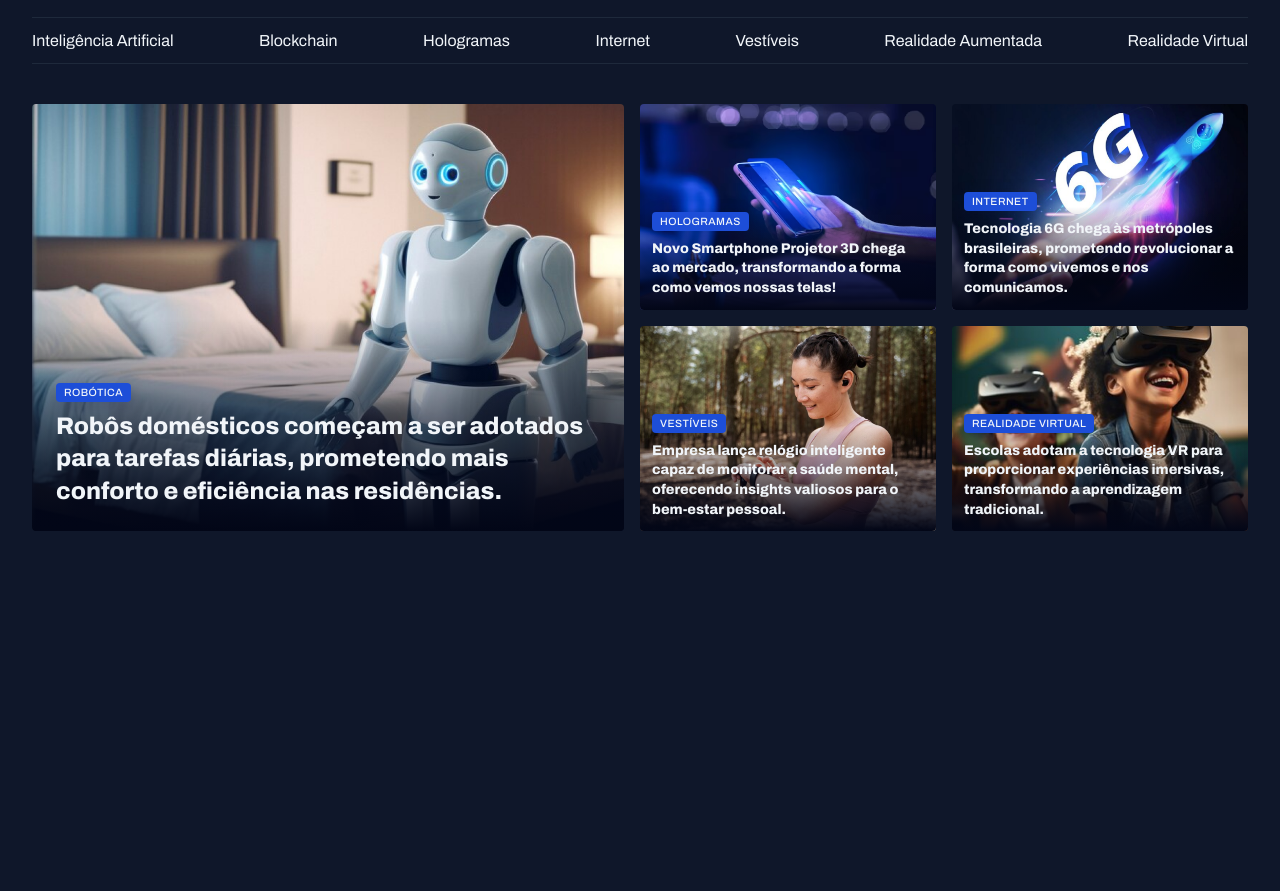
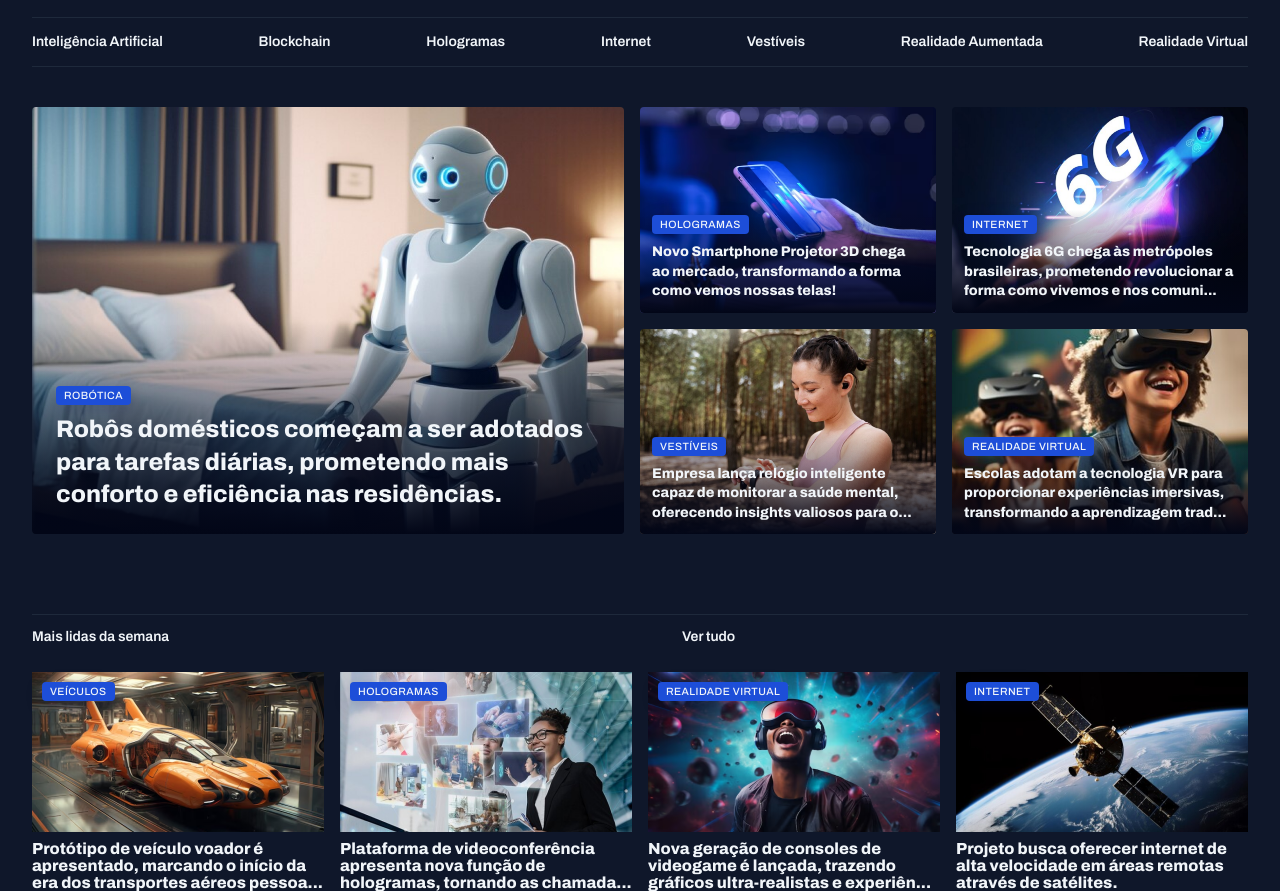
Before and after one commit to guithr/technews-portal, a plain HTML site: page index.html in a window 1280 px wide. Shown: the part 43-934 px from the top of the page. Before the commit the page ends 800 px from the top, so only its background shows below. Drawn offline with Linux system fonts and the light colour scheme.

Commit message:
feat(weekly): finalize weekly section with content and styling

```diff
--- a/assets/styles/global.css
+++ b/assets/styles/global.css
@@ -51,10 +51,10 @@ body {
   line-height: 145%;
   font-weight: 600;
 }
-.paragraph {
+.text-sm {
   font-size: 0.875rem;
-  line-height: 160%;
-  font-weight: 4 00;
+  line-height: 145%;
+  font-weight: 600;
 }
 
 img {
@@ -87,6 +87,7 @@ a:hover {
 
 main {
   margin-top: 2.5rem;
+  gap: 5rem;
 }
 
 .content-tag {
--- a/assets/styles/sections.css
+++ b/assets/styles/sections.css
@@ -1,3 +1,24 @@
+section header {
+  border-top: 1px solid var(--stroke-color);
+  padding-block: 0.75rem 1.5rem;
+
+  header a {
+    justify-self: end;
+    align-items: center;
+    gap: 0.5rem;
+
+    span {
+      background-image: url(../icons/ArrowRight.svg);
+      width: 16px;
+      height: 16px;
+    }
+
+    &:hover span {
+      background-image: url(../icons/ArrowRightHover.svg);
+    }
+  }
+}
+
 #highlights {
   img {
     height: 100%;
@@ -31,3 +52,27 @@
     }
   }
 }
+
+#weekly {
+  & > div {
+    grid-template-columns: repeat(4, 292px);
+  }
+  img {
+    height: 160px;
+  }
+
+  figure {
+    position: relative;
+
+    .content-tag {
+      position: absolute;
+      top: 10px;
+      left: 10px;
+    }
+
+    p {
+      margin-top: 0.5rem;
+      font-weight: 800;
+    }
+  }
+}
--- a/index.html
+++ b/index.html
@@ -39,13 +39,13 @@
         </div>
       </nav>
       <nav id="secondary" class="grid grid-flow-col">
-        <a href="">Inteligência Artificial</a>
-        <a href="">Blockchain</a>
-        <a href="">Hologramas</a>
-        <a href="">Internet</a>
-        <a href="">Vestíveis</a>
-        <a href="">Realidade Aumentada</a>
-        <a href="">Realidade Virtual</a>
+        <a class="text-sm" href="">Inteligência Artificial</a>
+        <a class="text-sm" href="">Blockchain</a>
+        <a class="text-sm" href="">Hologramas</a>
+        <a class="text-sm" href="">Internet</a>
+        <a class="text-sm" href="">Vestíveis</a>
+        <a class="text-sm" href="">Realidade Aumentada</a>
+        <a class="text-sm" href="">Realidade Virtual</a>
       </nav>
     </header>
     <main class="grid container">
@@ -77,7 +77,7 @@
               <span class="content-tag">Internet</span>
               <h3 class="heading3">
                 Tecnologia 6G chega às metrópoles brasileiras, prometendo
-                revolucionar a forma como vivemos e nos comunicamos.
+                revolucionar a forma como vivemos e nos comuni...
               </h3>
             </figcaption>
           </figure>
@@ -87,7 +87,7 @@
               <span class="content-tag">Vestíveis</span>
               <h3 class="heading3">
                 Empresa lança relógio inteligente capaz de monitorar a saúde
-                mental, oferecendo insights valiosos para o bem-estar pessoal.
+                mental, oferecendo insights valiosos para o...
               </h3>
             </figcaption>
           </figure>
@@ -97,9 +97,53 @@
               <span class="content-tag">Realidade Virtual</span>
               <h3 class="heading3">
                 Escolas adotam a tecnologia VR para proporcionar experiências
-                imersivas, transformando a aprendizagem tradicional.
+                imersivas, transformando a aprendizagem trad...
               </h3>
             </figcaption>
+          </figure>
+        </div>
+      </section>
+      <section id="weekly">
+        <header class="grid grid-flow-col">
+          <h3 class="text-sm">Mais lidas da semana</h3>
+          <a href="" class="grid grid-flow-col"
+            ><strong class="text-sm">Ver tudo </strong> <span></span
+          ></a>
+        </header>
+
+        <div class="grid gap-16">
+          <figure>
+            <span class="content-tag">Veículos</span>
+            <img src="./assets/images/Image 06.png" alt="" />
+            <p>
+              Protótipo de veículo voador é apresentado, marcando o início da
+              era dos transportes aéreos pessoa...
+            </p>
+          </figure>
+
+          <figure>
+            <span class="content-tag">Hologramas</span>
+            <img src="./assets/images/Image 07.png" alt="" />
+            <p>
+              Plataforma de videoconferência apresenta nova função de
+              hologramas, tornando as chamada...
+            </p>
+          </figure>
+          <figure>
+            <span class="content-tag">Realidade virtual</span>
+            <img src="./assets/images/Image 08.png" alt="" />
+            <p>
+              Nova geração de consoles de videogame é lançada, trazendo gráficos
+              ultra-realistas e experiên...
+            </p>
+          </figure>
+          <figure>
+            <span class="content-tag">Internet</span>
+            <img src="./assets/images/Image 09.png" alt="" />
+            <p>
+              Projeto busca oferecer internet de alta velocidade em áreas
+              remotas através de satélites.
+            </p>
           </figure>
         </div>
       </section>
```
